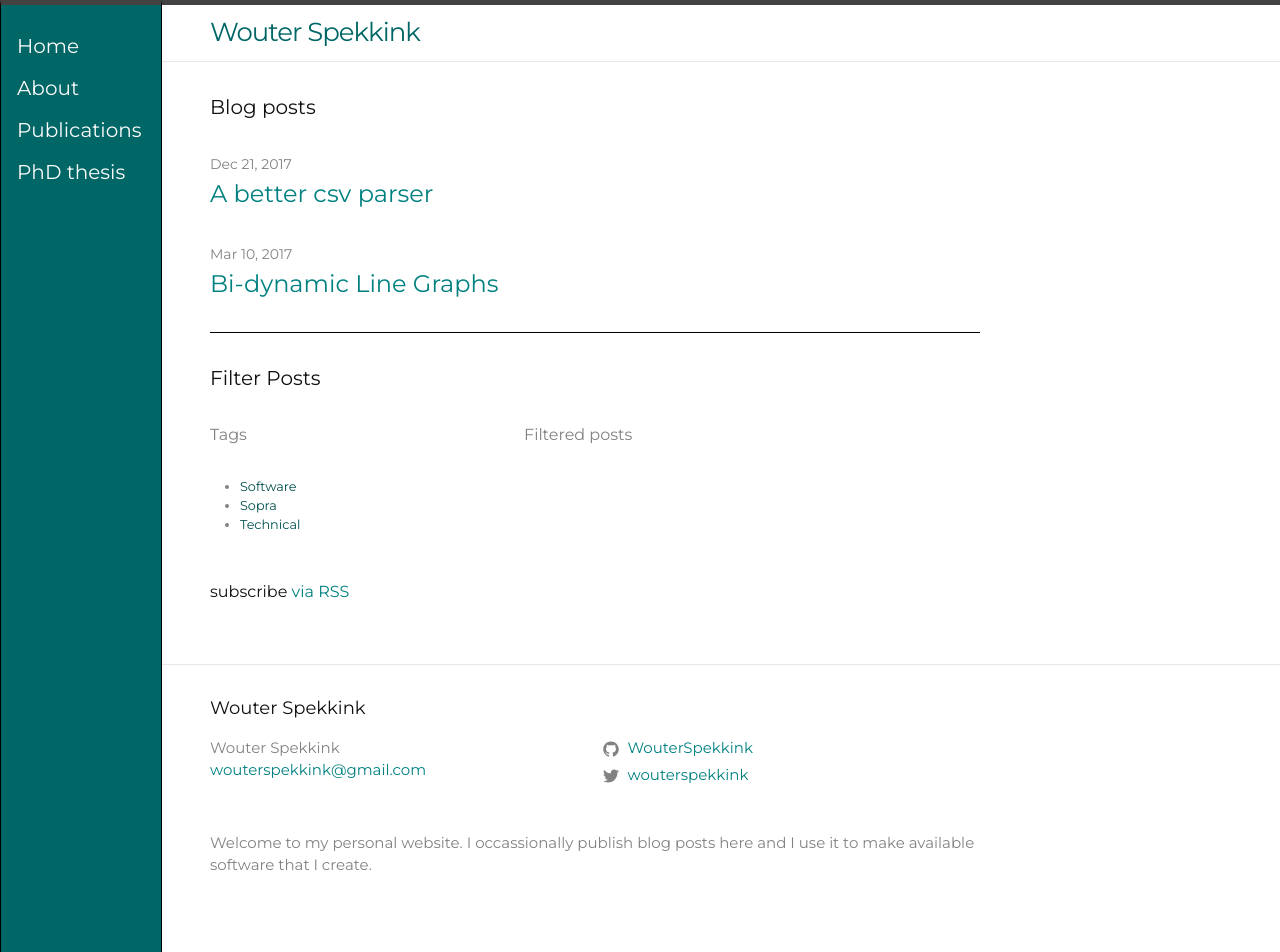
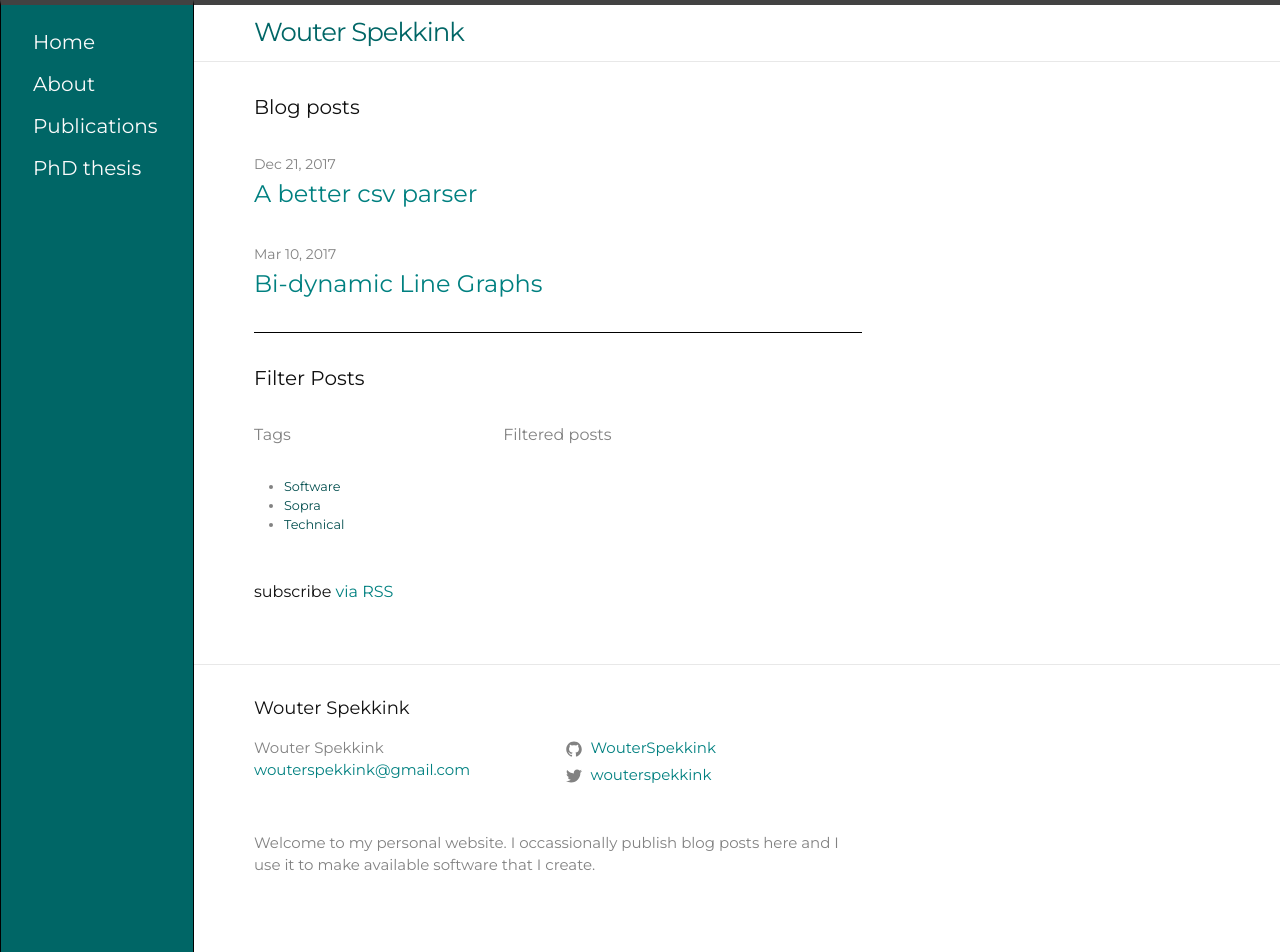
Before and after one commit to WouterSpekkink/WouterSpekkink.github.io_old, a Jekyll site: the page built from index.md, in a window 1280 px wide and 952 px high. Built offline with Jekyll 4.4.1, drawn with Linux system fonts in a browser that asks for light colours.

Commit message:
Made the navbar more flexible.

```diff
--- a/_sass/minima/_layout.scss
+++ b/_sass/minima/_layout.scss
@@ -295,8 +295,17 @@
     }
 }
 
+.sidenav {
+  text-align: center;
+  padding: 2rem 1rem;
+  color: rgba(255,255,255,.5);
+  background-color: #006666;
+}
 /* The sidebar menu */
+@media (min-width: 48em) {
+
     .sidenav {
+	text-align: left;
 	height: 100%; // was 100%
 	width: 160px; /* Set the width of the sidebar */
 	position: fixed; /* Fixed Sidebar (stay in place on scroll) */
@@ -305,11 +314,11 @@
 	left: 0;
 	background-color: #006666;
 	overflow-x: hidden; /* Disable horizontal scroll */
-    padding-top: 20px;
+	padding: 1rem 1rem;
 	border-right: 1px solid black;
 	border-left: 1px solid black;
 	border-top: 5px solid $grey-color-dark;
-
+    }
 }
 
 /* The navigation menu links */
@@ -327,9 +336,20 @@
 }
 
 /* Style page content */
+
+@media (min-width: 48em) {
     .wrapper {
-    margin-left: 180px; /* Same as the width of the sidebar */
-    padding: 0px 30px;
+	max-width: 38rem;
+	margin-left: 12rem;
+	margin-right: 2rem;
+    }
+}
+
+@media (min-width: 64em) {
+    .wrapper {
+	margin-left: 14rem;
+	margin-right: 4rem;
+    }
 }
 
 
```
Lines whose indentation alone changed are shown as unchanged.
